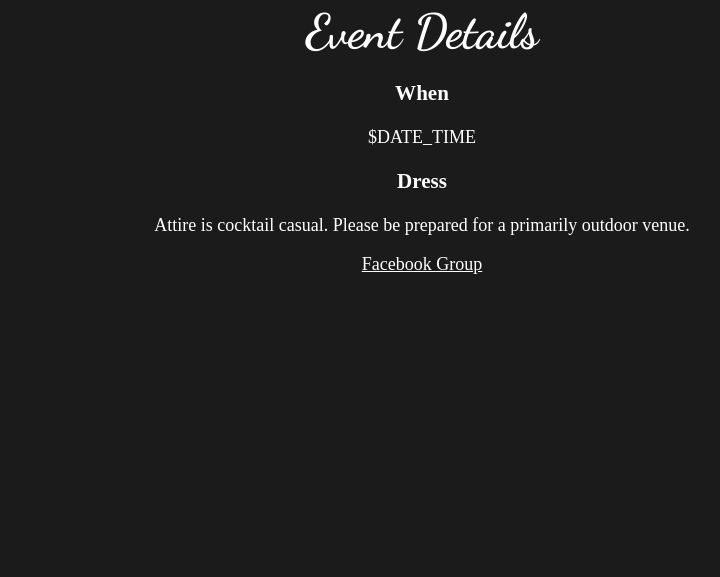
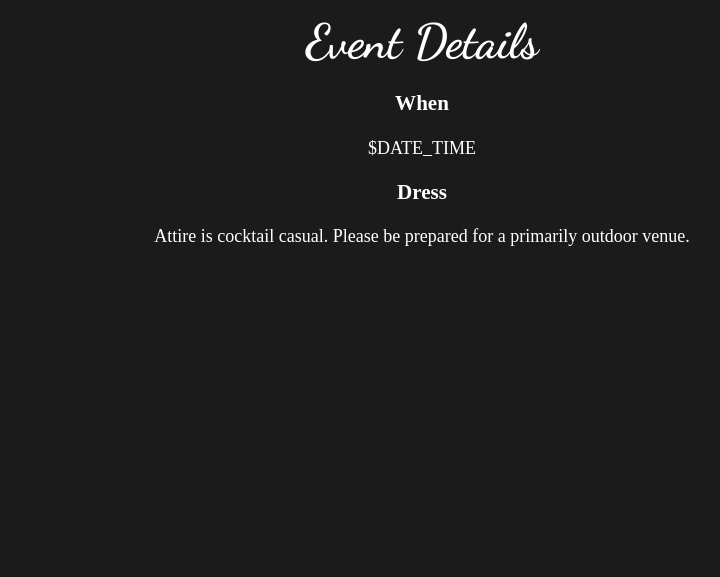
Before and after one commit to joshingmachine/wedding-site, a website: page src/index.html in a window 1280 px wide. Shown: the part 1861-2438 px from the top of the page, without its empty margins (218-938 px from the left). Drawn offline with Linux system fonts and the light colour scheme.

Commit message:
Remove Facebook group

```diff
--- a/src/index.html
+++ b/src/index.html
@@ -43,7 +43,6 @@
                         <h3>Dress</h3>
                         <p>Attire is cocktail casual. Please be prepared for a primarily outdoor venue.</p>
                     </section>
-                    <a href="$FACEBOOK_GROUP" rel="noopener noreferrer" target="_blank">Facebook Group</a>
                 </div>
             </section>
 
```
Also changed, not shown: 1 other file.
